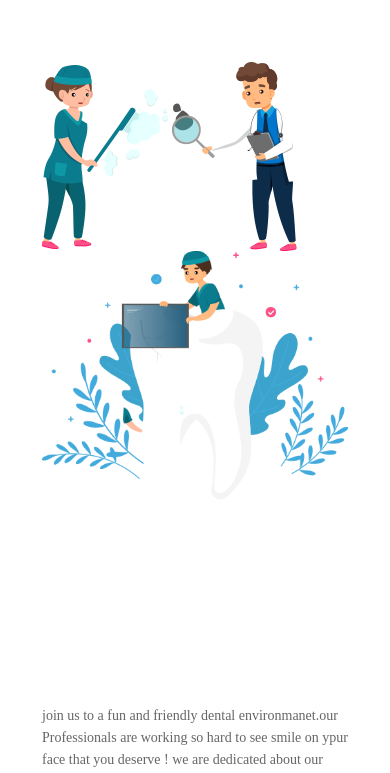
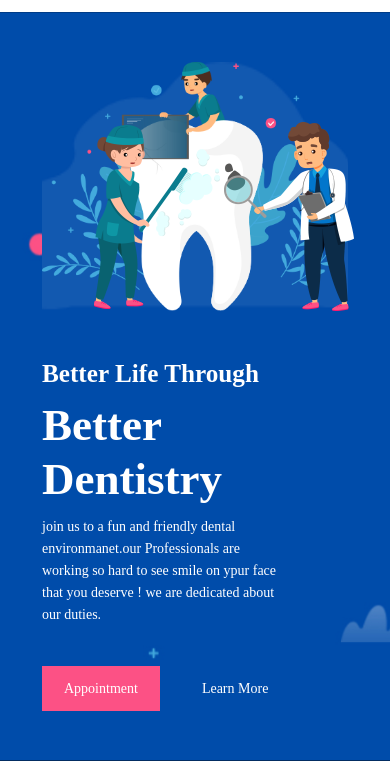
Before and after one commit to Abhishek-raju/Hospital, a plain HTML site: page index.html in a window 390 px wide. Shown: the part 71-844 px from the top of the page. Drawn offline with nearby package versions, Linux system fonts and the light colour scheme.

Commit message:
Banner Section Compelete

```diff
--- a/css/responsive.css
+++ b/css/responsive.css
@@ -6,6 +6,17 @@
     }
 
     /*  Header  */
+    .header_wrapper .navbar-nav .nav-link{
+        font-size: 1rem;
+    }
+
+    .banner_wrapper .animate-img{
+        position: absolute;
+        bottom: 0;
+        left: 0;
+        transform: translate(45%);
+        z-index:22;
+    }
 
 
     /*  Top banner  */
@@ -62,9 +73,27 @@
     }
     /*  Header  */
 
+    .banner_wrapper .animate-img{
+        position: absolute;
+        bottom: 0;
+        left: 0;
+        transform: translate(20%);
+        z-index:22;
+    }
+
+
+    .header_wrapper .menu-navbar-nav{
+        text-align: center;
+    }
+
+    /* .header_wrapper .menu-navbar-nav .nav-link{
+        margin-top: 0.9375rem;
+    } */
 
     /*  Top banner  */
-
+    .banner_wrapper p{
+        width: 100%
+    }
 
     /*  About  */
 
@@ -77,6 +106,13 @@
 @media (max-width:767px) {
 
     /* Custom CSS */
+    .banner_wrapper .animate-img{
+        position: absolute;
+        bottom: 0;
+        left: 0;
+        transform: translate(20%);
+        z-index:22;
+    }
 
     /* Service */
 
@@ -89,6 +125,7 @@
 
     /* Banner */
 
+
    /* About */
 
 }
--- a/css/style.css
+++ b/css/style.css
@@ -226,6 +226,48 @@ p{
 
 /*  3 Banner  */
 
+.banner_wrapper{
+    background-image: url('../images/top-banner-img/Top-banner.jpg');
+    background-repeat: no-repeat;
+    background-position: center center;
+    background-size: cover;
+}
+
+.banner_wrapper p{
+    max-width: 80%;
+    color: var(--text-white);
+}
+
+.banner_wrapper .top-right-sec{
+    position: relative;
+    background-image:url("../images/top-banner-img/top-right-bg.png");
+    background-repeat: no-repeat;
+    background-position: center center;
+    background-size: cover;
+    display: flex;
+    align-items: flex-end;
+    justify-content: center;
+}
+
+.banner_wrapper .animate-img{
+    position: absolute;
+    bottom: 0;
+    left: 0;
+    transform: translate(65%);
+    z-index:22;
+}
+
+
+.home .card:hover{
+    transform: translateY(-0.925rem);
+    background-color: var(--bg-light-blue);
+    color: var(--text-white);
+}
+
+.home .icon-box{
+    text-align: center;
+    margin: 0 auto 2.5rem;
+}
 
 /*  4 About   */
 
--- a/index.html
+++ b/index.html
@@ -99,7 +99,7 @@
         <div class="wrapper pb-0">
             <div class="container">
                 <div class="row">
-                    <div class="col-md-4 col-sm-6 mb-1">
+                    <div class="col-md-4 col-sm-6 mb-4">
                         <div class="card text-center">
                             <div class="icon-box">
                                 <img src="./images/top-banner-img/Appointment-icon.png" alt="">
@@ -140,7 +140,6 @@
     </section>
 
 
-
     <!--  Banner Section Exit-->
 
 
--- a/js/main.js
+++ b/js/main.js
@@ -0,0 +1,20 @@
+
+
+let nav =document.querySelector(".navbar");
+window.scroll = function (){
+    if(document.documentElement.scrollTop > 100){
+        nav.classList.add("header-scrolled");
+    }
+    else{
+        nav.classList.remove("header-scrolled");
+    }
+}
+
+// Nav hide
+let navBar =document.querySelectorAll(".nav-link");
+let navCollapse =document.querySelector(".navbar-collapse.collapse");
+navBar.forEach(function(a){
+    a.addEventListener("click",function(){
+        navCollapse.classList.remove("show");
+    })
+})
```
